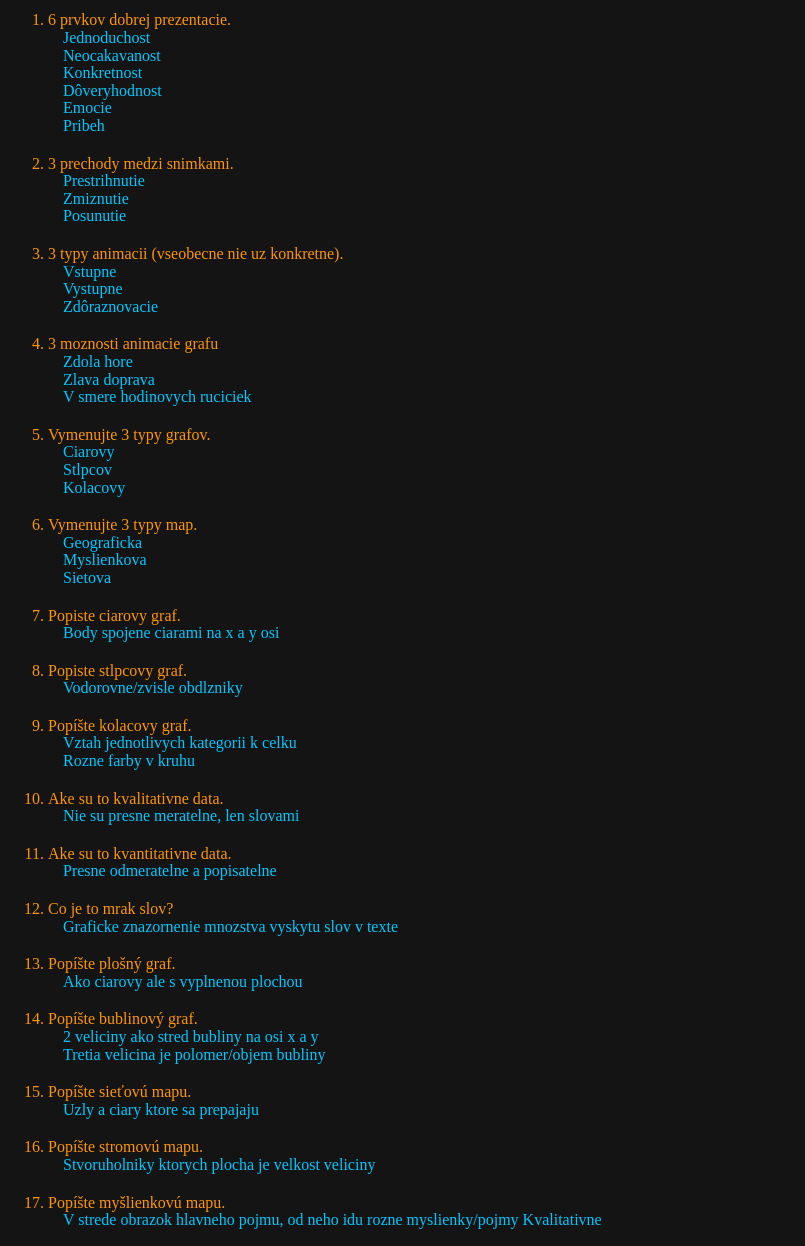
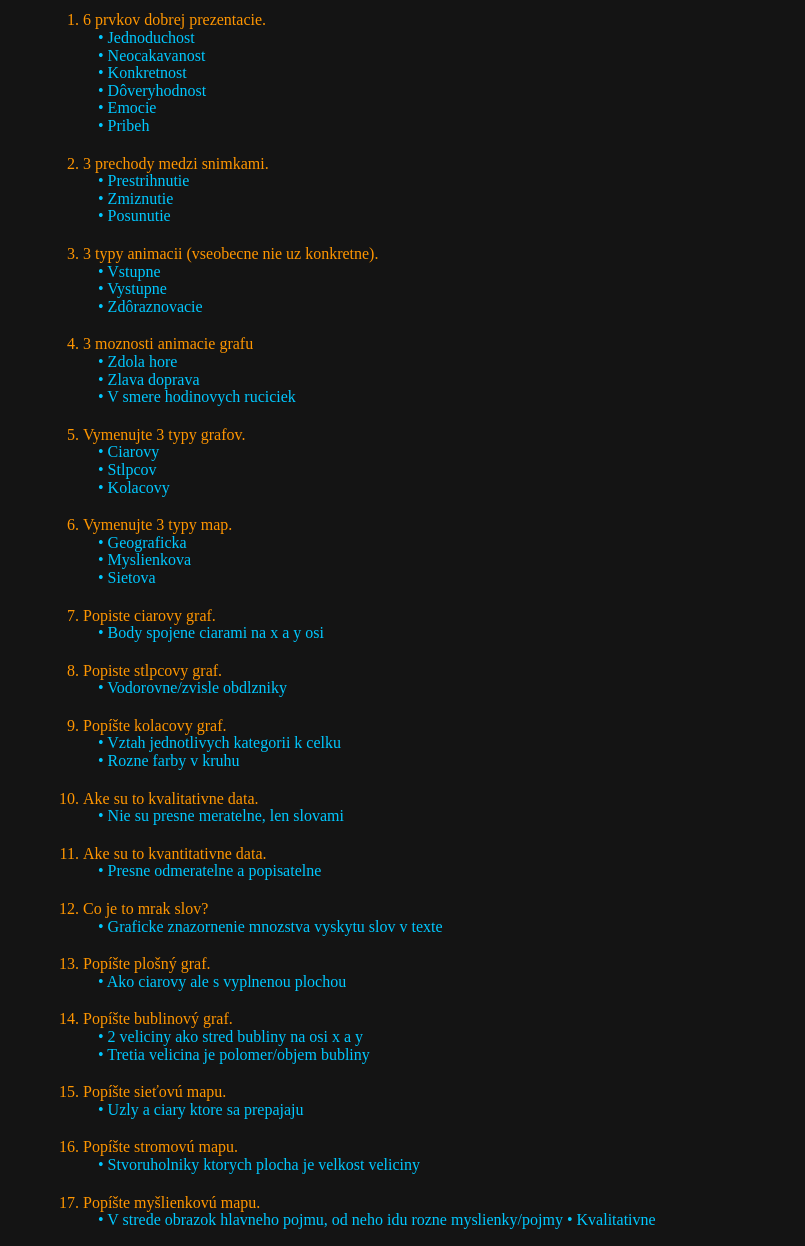
Before and after one commit to tomas0008/website, a plain HTML site: page index.html in a window 1280 px wide. Shown: the part 49-1295 px from the top of the page, without its empty margins (0-805 px from the left). Drawn offline with Linux system fonts and the light colour scheme.

Commit message:
Update index.html

```diff
--- a/index.html
+++ b/index.html
@@ -24,6 +24,10 @@
 		h1 {
 			text-align: center;
 		}
+
+		ol {
+			margin-left: 35px;
+		}
 	</style>
 </head>
 <body>
@@ -31,134 +35,134 @@
 	<ol>
 		<li>6 prvkov dobrej prezentacie.</li>
 		<p>
-			Jednoduchost<br>
-			Neocakavanost<br>
-			Konkretnost<br>
-			Dôveryhodnost<br>
-			Emocie<br>
-			Pribeh
+			• Jednoduchost<br>
+			• Neocakavanost<br>
+			• Konkretnost<br>
+			• Dôveryhodnost<br>
+			• Emocie<br>
+			• Pribeh
 		</p>
 		<li>3 prechody medzi snimkami.</li>
 		<p>
-			Prestrihnutie<br>
-			Zmiznutie<br>
-			Posunutie
+			• Prestrihnutie<br>
+			• Zmiznutie<br>
+			• Posunutie
 		</p>
 		<li>3 typy animacii (vseobecne nie uz konkretne).</li>
 		<p>
-			Vstupne<br>
-			Vystupne<br>
-			Zdôraznovacie
+			• Vstupne<br>
+			• Vystupne<br>
+			• Zdôraznovacie
 		</p>
 		<li>3 moznosti animacie grafu</li>
 		<p>
-			Zdola hore<br />
-			Zlava doprava<br />
-			V smere hodinovych ruciciek
+			• Zdola hore<br />
+			• Zlava doprava<br />
+			• V smere hodinovych ruciciek
 		</p>
 		<li>Vymenujte 3 typy grafov.</li>
 		<p>
-			Ciarovy<br>
-			Stlpcov<br>
-			Kolacovy
+			• Ciarovy<br>
+			• Stlpcov<br>
+			• Kolacovy
 		</p>
 		<li>Vymenujte 3 typy map.</li>
 		<p>
-			Geograficka<br>
-			Myslienkova<br>
-			Sietova
+			• Geograficka<br>
+			• Myslienkova<br>
+			• Sietova
 		</p>
 		<li>Popiste ciarovy graf.</li>
 		<p>
-			Body spojene ciarami na x a y osi
+			• Body spojene ciarami na x a y osi
 		</p>
 		<li>Popiste stlpcovy graf. </li>
 		<p>
-			Vodorovne/zvisle obdlzniky
+			• Vodorovne/zvisle obdlzniky
 		</p>
 		<li>Popíšte kolacovy graf.</li>
 		<p>
-			Vztah jednotlivych kategorii k celku<br />
-			Rozne farby v kruhu
+			• Vztah jednotlivych kategorii k celku<br />
+			• Rozne farby v kruhu
 		</p>
 		<li>Ake su to kvalitativne data.</li>
 		<p>
-			Nie su presne meratelne, len slovami
+			• Nie su presne meratelne, len slovami
 		</p>
 		<li>Ake su to kvantitativne data.</li>
 		<p>
-			Presne odmeratelne a popisatelne
+			• Presne odmeratelne a popisatelne
 		</p>
 		<li>Co je to mrak slov?</li>
 		<p>
-			Graficke znazornenie mnozstva vyskytu slov v texte
+			• Graficke znazornenie mnozstva vyskytu slov v texte
 		</p>
 		<li>Popíšte plošný graf.</li>
 		<p>
-			Ako ciarovy ale s vyplnenou plochou
+			• Ako ciarovy ale s vyplnenou plochou
 		</p>
 		<li>Popíšte bublinový graf.</li>
 		<p>
-			2 veliciny ako stred bubliny na osi x a y<br />
-			Tretia velicina je polomer/objem bubliny
+			• 2 veliciny ako stred bubliny na osi x a y<br />
+			• Tretia velicina je polomer/objem bubliny
 		</p>
 		<li>Popíšte sieťovú mapu.</li>
 		<p>
-			Uzly a ciary ktore sa prepajaju
+			• Uzly a ciary ktore sa prepajaju
 		</p>
 		<li>Popíšte stromovú mapu. </li>
 		<p>
-			Stvoruholniky ktorych plocha je velkost veliciny
+			• Stvoruholniky ktorych plocha je velkost veliciny
 		</p>
 		<li>Popíšte myšlienkovú mapu.</li>
 		<p>
-			V strede obrazok hlavneho pojmu, od neho idu rozne myslienky/pojmy
-			Kvalitativne
+			• V strede obrazok hlavneho pojmu, od neho idu rozne myslienky/pojmy
+			• Kvalitativne
 		</p>
 		<li>Popíšte geografickú mapu.</li>
 		<p>
-			Mapa miesta, obsahuje rozne farby podla velkosti veliciny
+			• Mapa miesta, obsahuje rozne farby podla velkosti veliciny
 		</p>
 		<li>Čo to je infografika?</li>
 		<p>
-			Vizualizacna metoda pre priblizenie roznych dat
+			• Vizualizacna metoda pre priblizenie roznych dat
 		</p>
 		<li>Čím sa zaoberá typografia?</li>
 		<p>
-			Grafickou upravou dokumentov s pouzitim spravnych fontov a rozmiestnenim grafickych a textovych prvkov na strankach
+			• Grafickou upravou dokumentov s pouzitim spravnych fontov a rozmiestnenim grafickych a textovych prvkov na strankach
 		</p>
 		<li>Čo je to písmo z hľadiska typografie?</li>
 		<p>
-			Skupina znakov, pismen, cislic... ktore maju rovnaky, jedinecny vyznam
+			• Skupina znakov, pismen, cislic... ktore maju rovnaky, jedinecny vyznam
 		</p>
 		<li>Čo je to font z hľadiska typografie?</li>
 		<p>
-			Konkretna verzia pisma
+			• Konkretna verzia pisma
 		</p>
 		<li>Vymenujte všetky rezy písma (6).</li>
 		<p>
-			Roman<br />
-			Italic<br />
-			Bold<br />
-			Thin<br />
-			Condensed<br />
-			Extended
+			• Roman<br />
+			• Italic<br />
+			• Bold<br />
+			• Thin<br />
+			• Condensed<br />
+			• Extended
 		</p>
 		<li>Čo sú to minusky?</li>
 		<p>
-			Znaky malej abecedy
+			• Znaky malej abecedy
 		</p>
 		<li>Čo sú to verzálky?</li>
 		<p>
-			Znaky velkej abecedy
+			• Znaky velkej abecedy
 		</p>
 		<li>Kedy hovoríme o dokumente že má formát na zrkadlo?</li>
 		<p>
-			Dokument ma okraje, text je zarovnany podla urcenych rozmerov tlacovej plochy
+			• Dokument ma okraje, text je zarovnany podla urcenych rozmerov tlacovej plochy
 		</p>
 		<li>Kedy hovoríme o dokumente že má formát na spadávku?</li>
 		<p>
-			Dokument presahuje okraje finalneho formatu, aby sa zabezpecilo spravne orezanie pri tlaci bez bielych okrajov
+			• Dokument presahuje okraje finalneho formatu, aby sa zabezpecilo spravne orezanie pri tlaci bez bielych okrajov
 		</p>
 	</ol>
 </body>
```
